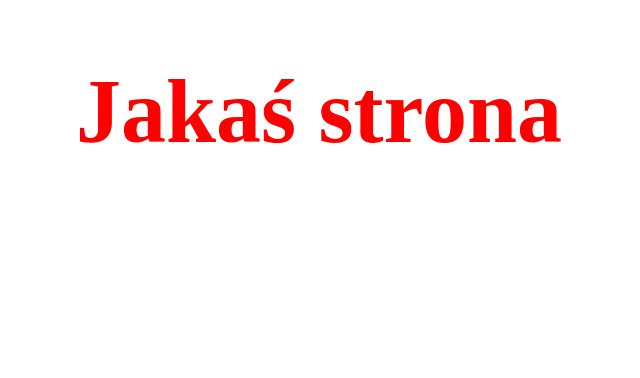
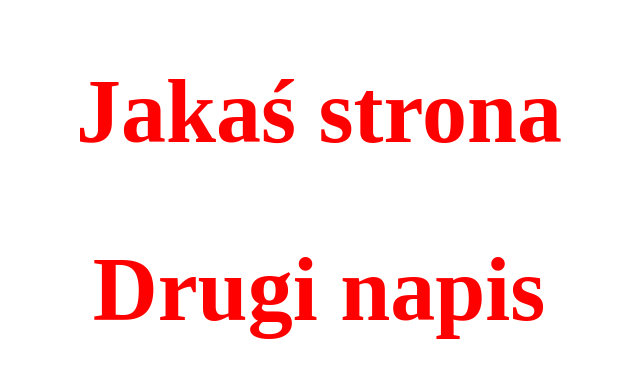
Before and after one commit to Doctor79/gittest, a plain HTML site: page index.html in a window 1280 px wide. Shown: the whole page, without its empty margins (321-961 px from the left). Drawn offline with Linux system fonts and the light colour scheme.

Commit message:
Jakiś głupi komentarz

```diff
--- a/index.html
+++ b/index.html
@@ -10,6 +10,8 @@
 
 <body>
     <h1>Jakaś strona</h1>
+    <h2>Drugi napis</h2>
+
 </body>
 
 </html>
--- a/style.css
+++ b/style.css
@@ -8,3 +8,9 @@ h1 {
     color: red;
     font-size: 90px;
 }
+
+h2 {
+    text-align: center;
+    color: red;
+    font-size: 90px;
+}
```
